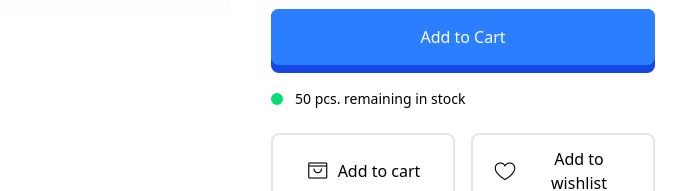
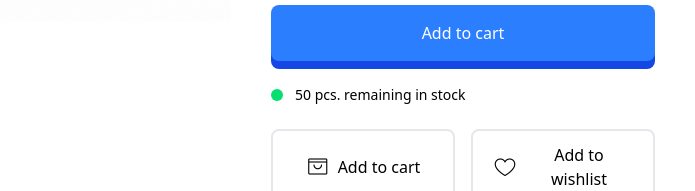
Before and after one commit to VikasSuthar007/Product_Card_UI, a website: page src/index.html in a window 1280 px wide. Shown: the part 407-598 px from the top of the page, 317-1012 px from the left. Drawn offline with nearby package versions, Linux system fonts and the light colour scheme.

Commit message:
add to cart CTA fix

```diff
--- a/src/index.html
+++ b/src/index.html
@@ -62,7 +62,7 @@
               </p>
             </div>
 
-            <!-- Button -->
+            <!-- Instrucutors button ui design
             <div class="group">
               <button
                 class="w-full transition-all duration-100 border-b-8 bg-blue-700 border-blue-700 group-hover:border-t-8 group-hover:border-b-0 rounded-lg"
@@ -74,7 +74,19 @@
                 </div>
               </button>
             </div>
-            <!--  Button End -->
+             Button End -->
+
+            <!-- Button 2n-->
+            <div
+              class="flex justify-center items-center text-white group bg-blue-700 h-14 width-full rounded-lg"
+            >
+              <button
+                class="bg-blue-500 w-full py-4 rounded-lg -translate-y-2 hover:bg-blue-700 duration-200 group-hover:mt-4"
+              >
+                Add to cart
+              </button>
+            </div>
+            <!--  Button 2nd End -->
           </div>
 
           <!-- Stock -->
```
Also changed, not shown: src/styles/output.css.
